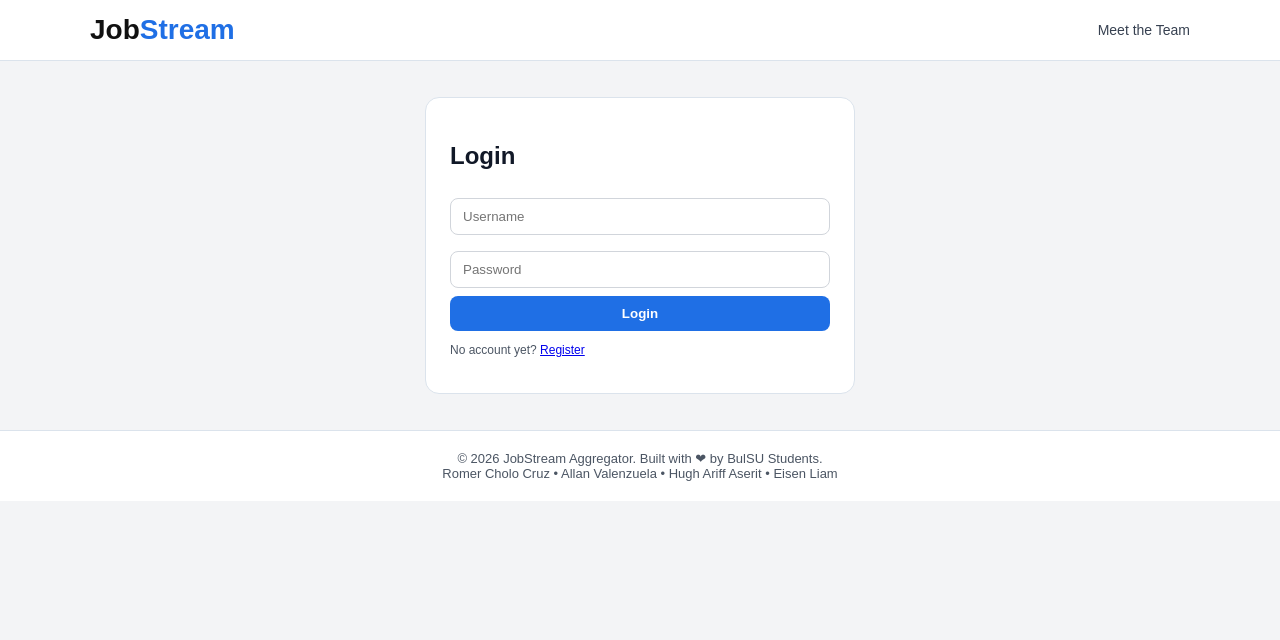
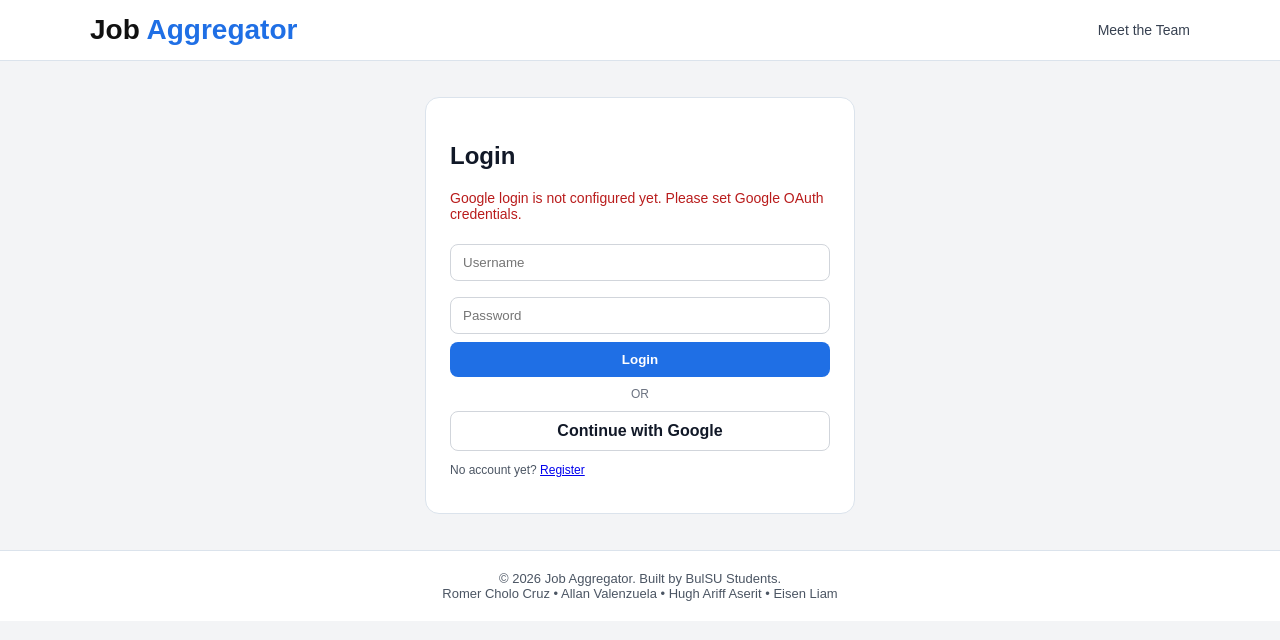
Before and after one commit to CPE3C-cruz-romer/Job-Aggregator-Website, a Django app: page /login/?google_error=missing-config in a window 1280 px wide. Shown: the top 640 px of the page. Run offline with Django 5.2, Linux system fonts and the light colour scheme; some libraries are stand-ins or nearby versions.

Commit message:
new today
goods na camera, API di ko sure, paayos HTML, .com website di ko pa maayos, Google authentication ayaw pa gumana

```diff
--- a/elective_project/job_aggregator/urls.py
+++ b/elective_project/job_aggregator/urls.py
@@ -11,6 +11,7 @@ urlpatterns = [
     path('', include('jobs.urls')),
 
     path('api/', include('jobs.urls')),
+    path('accounts/', include('allauth.urls')),
 
     # 🔥 FIX: redirect default Django login
     path('accounts/login/', lambda request: redirect('/login/')),
--- a/elective_project/jobs/templates/registration/login.html
+++ b/elective_project/jobs/templates/registration/login.html
@@ -1,7 +1,8 @@
 <!DOCTYPE html>
 <html>
 <head>
-    <title>Login - JobStream</title>
+    <meta name="viewport" content="width=device-width, initial-scale=1.0">
+    <title>Login - Job Aggregator</title>
     <style>
         :root { --blue:#1f6fe5; --line:#dbe3ec; --bg:#f3f4f6; --ink:#111827; }
         * { box-sizing: border-box; }
@@ -15,14 +16,22 @@
         .error { color:#b91c1c; font-size:14px; }
         input[type='text'], input[type='password'] { width:100%; border:1px solid #d1d5db; border-radius:8px; padding:10px 12px; margin:8px 0; }
         .btn-primary { width:100%; border:none; border-radius:8px; background:var(--blue); color:#fff; padding:10px 12px; cursor:pointer; font-weight:bold; }
+        .btn-google { display:block; width:100%; border:1px solid #d1d5db; border-radius:8px; background:#fff; color:#111827; padding:10px 12px; cursor:pointer; font-weight:bold; margin-top:10px; text-align:center; text-decoration:none; }
+        .divider { text-align:center; color:#6b7280; font-size:12px; margin:10px 0; }
         .small { font-size:12px; color:#4b5563; }
         .footer { margin-top:35px; border-top:1px solid var(--line); text-align:center; padding:20px 10px; font-size:13px; color:#4b5563; background:#fff; }
+        @media (max-width: 700px) {
+            .topbar { padding:12px 14px; }
+            .brand { font-size:22px; }
+            .card { margin:18px 12px; padding:16px; }
+        }
     </style>
 </head>
 <body>
+    {% load socialaccount %}
     <header class="topbar">
         <div class="topbar-inner">
-            <a class="brand" href="/">Job<span>Stream</span></a>
+            <a class="brand" href="/">Job <span>Aggregator</span></a>
             <nav class="nav"><a href="/about/">Meet the Team</a></nav>
         </div>
     </header>
@@ -39,12 +48,14 @@
             <input type="hidden" name="next" value="/dashboard/">
             <button class="btn-primary" type="submit">Login</button>
         </form>
+        <div class="divider">OR</div>
+        <a class="btn-google" href="/auth/google/">Continue with Google</a>
 
         <p class="small">No account yet? <a href="/register/">Register</a></p>
     </main>
 
     <footer class="footer">
-        © 2026 JobStream Aggregator. Built with ❤ by BulSU Students.<br>
+        © 2026 Job Aggregator. Built by BulSU Students.<br>
         Romer Cholo Cruz • Allan Valenzuela • Hugh Ariff Aserit • Eisen Liam
     </footer>
 </body>
--- a/elective_project/jobs/urls.py
+++ b/elective_project/jobs/urls.py
@@ -1,6 +1,6 @@
 from django.urls import path
 from .views import job_list, job_detail, toggle_save_job, job_with_match, match_user_skills, match_resume_skills, refresh_jobs, home_page, about_page
-from .views import register, user_login, user_logout
+from .views import register, user_login, user_logout, google_login_start, google_login_callback
 
 urlpatterns = [
     path('jobs/', job_list),
@@ -15,5 +15,7 @@ urlpatterns = [
     path('about/', about_page, name='about'),
     path('register/', register, name='register'),  # ✅ ADD name
     path('login/', user_login, name='login'),  # ✅ ADD name (IMPORTANT)
+    path('auth/google/', google_login_start, name='google_login_start'),
+    path('auth/google/callback/', google_login_callback, name='google_login_callback'),
     path('logout/', user_logout, name='logout'),  # ✅ ADD name
 ]
--- a/elective_project/jobs/views.py
+++ b/elective_project/jobs/views.py
@@ -5,6 +5,8 @@ from django.conf import settings
 from django.db.models import Q
 from urllib.request import Request, urlopen
 from urllib.error import URLError, HTTPError
+from urllib.parse import urlencode
+from django.contrib.auth.models import User
 import json
 
 from rest_framework.decorators import api_view
@@ -20,6 +22,14 @@ from django.contrib.auth import logout
 API_APP_ID = getattr(settings, "API_APP_ID", "aba5a62a")
 API_APP_KEY = getattr(settings, "API_APP_KEY", "75f0ba2c5c175d657c947ab1e219a92b")
 JOB_SOURCE_API_URL = getattr(settings, "JOB_SOURCE_API_URL", "")
+GOOGLE_OAUTH_ENABLED = getattr(settings, "GOOGLE_OAUTH_ENABLED", False)
+GOOGLE_OAUTH_CLIENT_ID = getattr(settings, "GOOGLE_OAUTH_CLIENT_ID", "")
+GOOGLE_OAUTH_CLIENT_SECRET = getattr(settings, "GOOGLE_OAUTH_CLIENT_SECRET", "")
+GOOGLE_OAUTH_REDIRECT_URI = getattr(
+    settings,
+    "GOOGLE_OAUTH_REDIRECT_URI",
+    "http://localhost:8000/auth/google/callback/",
+)
 
 
 def _is_api_authenticated(request):
@@ -163,6 +173,15 @@ def user_logout(request):
 
 
 def user_login(request):
+    oauth_error = request.GET.get('google_error', '').strip()
+    error_map = {
+        'missing-config': 'Google login is not configured yet. Please set Google OAuth credentials.',
+        'oauth-cancelled': 'Google login was cancelled.',
+        'token-failed': 'Google login failed while retrieving access token.',
+        'profile-failed': 'Google login failed while reading account details.',
+        'no-email': 'Google account has no email available for sign in.',
+    }
+
     if request.method == "POST":
         username = request.POST.get('username')
         password = request.POST.get('password')
@@ -175,10 +194,92 @@ def user_login(request):
             return redirect(next_url)
         else:
             return render(request, 'registration/login.html', {
-                'error': 'Invalid username or password'
+                'error': 'Invalid username or password',
+                'google_oauth_enabled': GOOGLE_OAUTH_ENABLED,
             })
 
-    return render(request, 'registration/login.html')
+    return render(request, 'registration/login.html', {
+        'error': error_map.get(oauth_error, ''),
+        'google_oauth_enabled': GOOGLE_OAUTH_ENABLED,
+    })
+
+
+def google_login_start(request):
+    if not GOOGLE_OAUTH_ENABLED:
+        return redirect('/login/?google_error=missing-config')
+    auth_params = {
+        "client_id": GOOGLE_OAUTH_CLIENT_ID,
+        "redirect_uri": GOOGLE_OAUTH_REDIRECT_URI,
+        "response_type": "code",
+        "scope": "openid email profile",
+        "access_type": "online",
+        "include_granted_scopes": "true",
+        "prompt": "select_account",
+    }
+    auth_url = f"https://accounts.google.com/o/oauth2/v2/auth?{urlencode(auth_params)}"
+    return redirect(auth_url)
+
+
+def google_login_callback(request):
+    if not GOOGLE_OAUTH_ENABLED:
+        return redirect('/login/?google_error=missing-config')
+
+    code = request.GET.get('code', '').strip()
+    if not code:
+        return redirect('/login/?google_error=oauth-cancelled')
+
+    token_payload = urlencode({
+        "code": code,
+        "client_id": GOOGLE_OAUTH_CLIENT_ID,
+        "client_secret": GOOGLE_OAUTH_CLIENT_SECRET,
+        "redirect_uri": GOOGLE_OAUTH_REDIRECT_URI,
+        "grant_type": "authorization_code",
+    }).encode("utf-8")
+
+    token_req = Request(
+        "https://oauth2.googleapis.com/token",
+        data=token_payload,
+        headers={"Content-Type": "application/x-www-form-urlencoded"},
+        method="POST",
+    )
+
+    try:
+        with urlopen(token_req, timeout=15) as token_res:
+            token_data = json.loads(token_res.read().decode("utf-8"))
+    except (URLError, HTTPError, TimeoutError, json.JSONDecodeError):
+        return redirect('/login/?google_error=token-failed')
+
+    id_token = token_data.get("id_token", "")
+    if not id_token:
+        return redirect('/login/?google_error=token-failed')
+
+    verify_req = Request(
+        f"https://oauth2.googleapis.com/tokeninfo?id_token={id_token}",
+        headers={"Accept": "application/json"},
+        method="GET",
+    )
+    try:
+        with urlopen(verify_req, timeout=15) as verify_res:
+            profile = json.loads(verify_res.read().decode("utf-8"))
+    except (URLError, HTTPError, TimeoutError, json.JSONDecodeError):
+        return redirect('/login/?google_error=profile-failed')
+
+    email = str(profile.get("email", "")).strip().lower()
+    if not email:
+        return redirect('/login/?google_error=no-email')
+
+    username = email
+    if User.objects.filter(username=username).exists():
+        user = User.objects.get(username=username)
+    else:
+        user = User.objects.create_user(
+            username=username,
+            email=email,
+            password=User.objects.make_random_password(),
+        )
+
+    auth_login(request, user)
+    return redirect('/dashboard/')
 
 # 🔹 HOME PAGE
 def home_page(request):
@@ -199,7 +300,10 @@ def register(request):
     else:
         form = UserCreationForm()
 
-    return render(request, 'jobs/register.html', {'form': form})
+    return render(request, 'jobs/register.html', {
+        'form': form,
+        'google_oauth_enabled': GOOGLE_OAUTH_ENABLED,
+    })
 
 
 # 🔹 DASHBOARD (PROTECTED)
```
Also changed, not shown: elective_project/job_aggregator/settings.py (+71 -0 lines), elective_project/jobs/templates/jobs/home.html (+11 -3 lines), elective_project/jobs/templates/jobs/match.html (+38 -12 lines), elective_project/jobs/templates/jobs/register.html (+15 -3 lines), elective_project/db.sqlite3.
